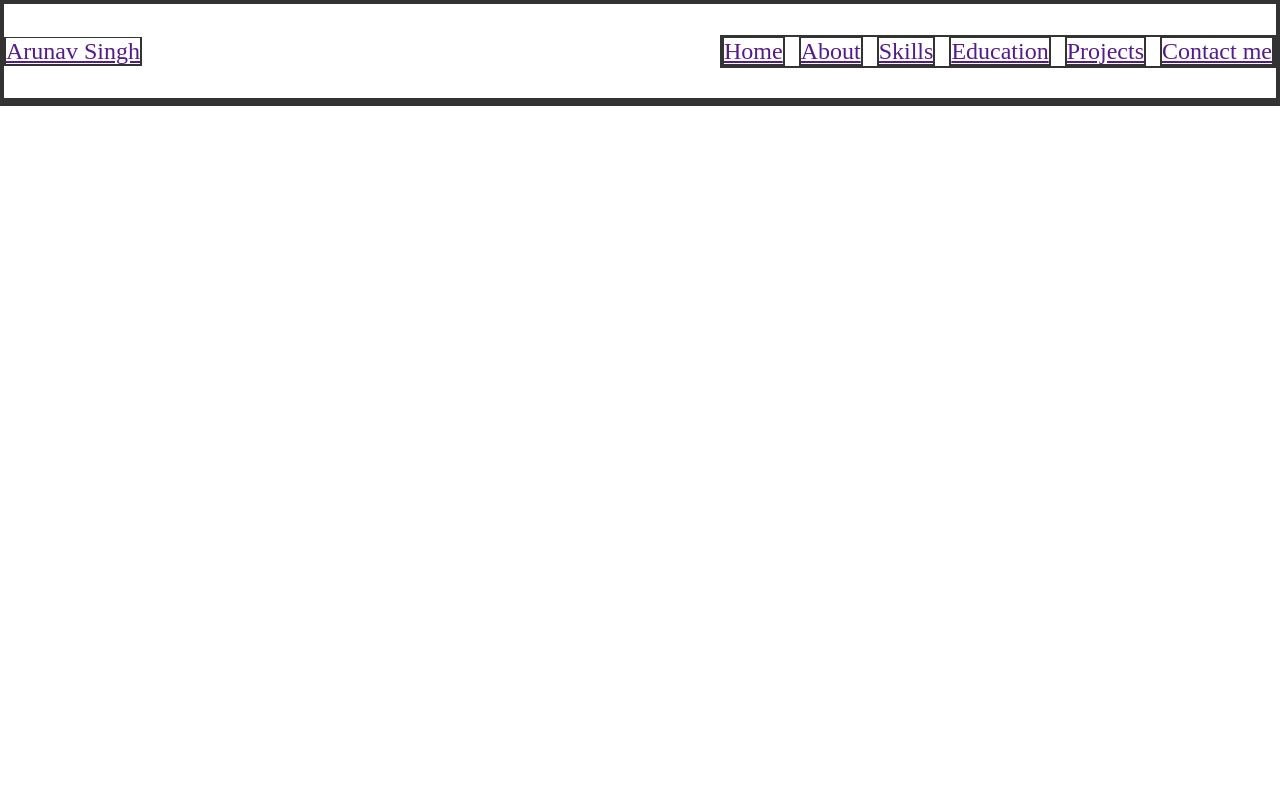
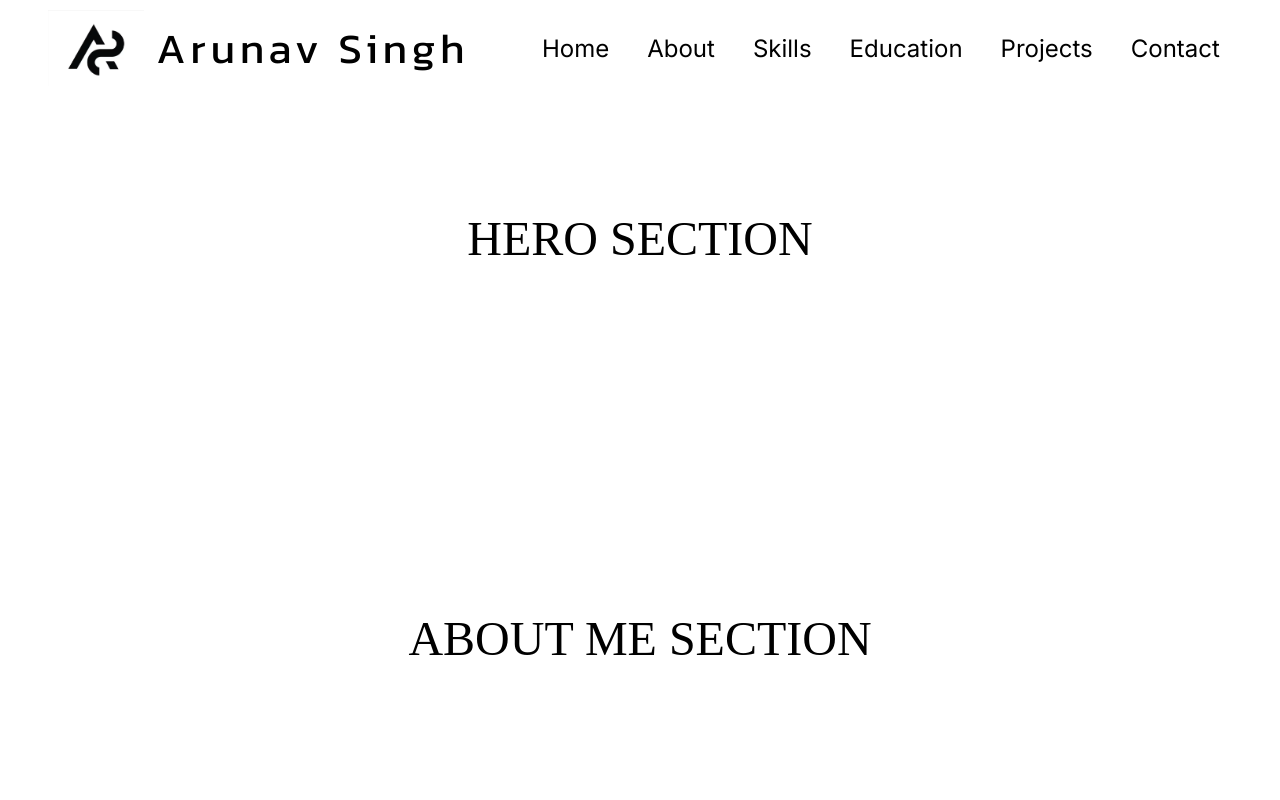
Before and after one commit to arunav999/My-Portfolio, a React (Vite) app: page / in a window 1280 px wide. Shown: the top 800 px of the page. Built offline with nearby package versions, Linux system fonts and the light colour scheme.

Commit message:
completed header
modify design later

```diff
--- a/src/Components/Header component/Header-module.css
+++ b/src/Components/Header component/Header-module.css
@@ -2,24 +2,81 @@
 /* HEADER */
 /* ************************* */
 
-.header{
+.header {
   display: flex;
   align-items: center;
-  justify-content: space-between;
+  justify-content: space-around;
 
   font-size: 2.4rem;
   height: 9.6rem;
+  padding: 0 1.8rem;
+  position: fixed;
+  background: #fff;
+  width: 100%;
+  top: 0;
+  transition: all 0.5s;
+}
+
+.my-name {
+  display: flex;
+  align-items: center;
+  justify-content: center;
+  gap: 1.2rem;
+}
+
+.my-name a:link,
+.my-name a:visited {
+  text-decoration: none;
+  color: #000;
+  font-size: 4.2rem;
+  letter-spacing: 0.5rem;
+  font-family: "Kanit", sans-serif;
+}
+
+.logo {
+  height: 7.6rem;
+  width: 9.6rem;
+
+  display: flex;
+  align-items: center;
+  justify-content: center;
+  transition: height 0.5s;
 }
 
 /* ************************* */
 /* NAVIGATION */
 /* ************************* */
 
-.main-nav-list{
+.main-nav-list {
   list-style: none;
 
   display: flex;
   align-items: center;
-  justify-content: center;
+  justify-content: space-around;
   gap: 1.4rem;
 }
+
+.main-nav-link:link,
+.main-nav-link:visited {
+  padding: 1.2rem;
+  text-decoration: none;
+  color: #000;
+
+  font-family: "Inter", sans-serif;
+  transition: all 0.3s ease-in;
+}
+
+.main-nav-link:hover,
+.main-nav-link:active {
+  background-color: #000;
+  color: #fff;
+}
+
+#navArea.is-sticky {
+  /* background: #000; */
+  box-shadow: 0px 2px 21px 2px rgba(51,51,51,0.2);
+}
+
+/* #navArea.is-sticky a {
+  color: #fff;
+} */
--- a/src/Components/Header component/Header.jsx
+++ b/src/Components/Header component/Header.jsx
@@ -1,44 +1,65 @@
-import React from "react";
+import React, { useEffect } from "react";
 
 import "./Header-module.css";
+import Logo1 from "../../../public/logo/AS-White.png";
 
 const Header = () => {
+  useEffect(() => {
+    const handleScroll = () => {
+      const navArea = document.getElementById("navArea");
+      if (window.scrollY > 0) {
+        navArea.classList.add("is-sticky");
+      } else {
+        navArea.classList.remove("is-sticky");
+      }
+    };
+
+    window.addEventListener("scroll", handleScroll);
+
+    return () => window.removeEventListener("scroll", handleScroll);
+  }, []);
+
   return (
     <>
-      <header className="header">
+      <header className="header" id="navArea">
         <div className="my-name">
-          <a href="">Arunav Singh</a>
+          <a href="#">
+            <img src={Logo1} alt="My name logo." className="logo" />
+          </a>
+          <a href="#" className="name">
+            Arunav Singh
+          </a>
         </div>
         <nav className="main-nav">
           <ul className="main-nav-list">
             <li>
-              <a href="" className="main-nav-link">
+              <a href="#" className="main-nav-link">
                 Home
               </a>
             </li>
             <li>
-              <a href="" className="main-nav-link">
+              <a href="#" className="main-nav-link">
                 About
               </a>
             </li>
             <li>
-              <a href="" className="main-nav-link">
+              <a href="#" className="main-nav-link">
                 Skills
               </a>
             </li>
             <li>
-              <a href="" className="main-nav-link">
+              <a href="#" className="main-nav-link">
                 Education
               </a>
             </li>
             <li>
-              <a href="" className="main-nav-link">
+              <a href="#" className="main-nav-link">
                 Projects
               </a>
             </li>
             <li>
-              <a href="" className="main-nav-link">
-                Contact me
+              <a href="#" className="main-nav-link">
+                Contact
               </a>
             </li>
           </ul>
--- a/src/Components/Main component/Main.jsx
+++ b/src/Components/Main component/Main.jsx
@@ -10,13 +10,13 @@ import ContactMe from "./Contents/ContactMe";
 const Main = () => {
   return (
     <main>
-      {/* <p>Main</p>
+      <p>Main</p>
       <Hero />
       <AboutMe />
       <Skills />
       <MyEducation />
       <Projects />
-      <ContactMe /> */}
+      <ContactMe />
     </main>
   );
 };
--- a/src/index.css
+++ b/src/index.css
@@ -1,12 +1,28 @@
+@import url("https://fonts.googleapis.com/css2?family=Kanit:ital,wght@0,100;0,200;0,300;0,400;0,500;0,600;0,700;0,800;0,900;1,100;1,200;1,300;1,400;1,500;1,600;1,700;1,800;1,900&display=swap");
+
+@import url("https://fonts.googleapis.com/css2?family=Inter:ital,opsz,wght@0,14..32,100..900;1,14..32,100..900&display=swap");
+
 * {
   margin: 0;
   padding: 0;
   box-sizing: border-box;
-  border: 1px solid #333;
+  /* border: 1px solid #333; */
 }
 
-html{
+html {
   /* 10px / 16px = 0.625 = 62.5% */
   /* Percentage of user's browser font-size setting */
   font-size: 62.5%;
 }
+
+body{
+  height: 120rem;
+}
+
+section{
+  height: 20rem;
+  padding: 20rem 0;
+  font-size: 4.8rem;
+  text-align: center;
+  text-transform: uppercase;
+}
```
